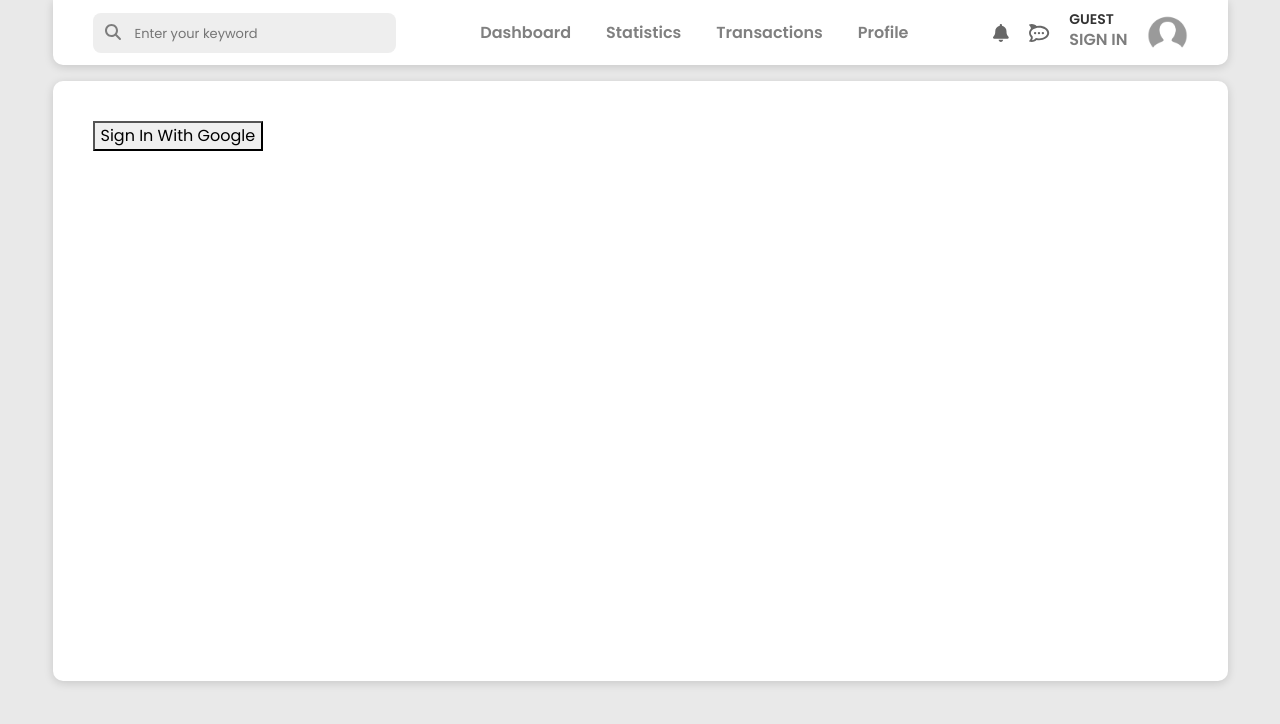
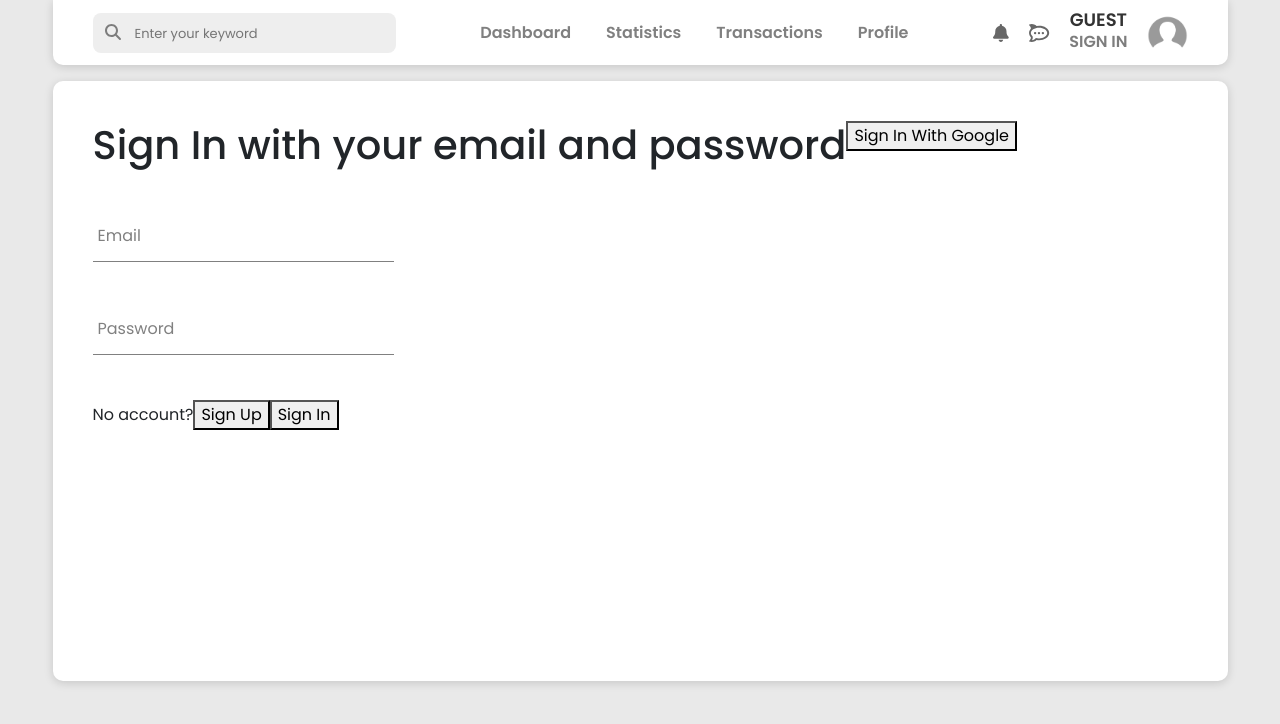
Before and after one commit to nikitaszvan/real-est, a React (Create React App) app: page /sign-in in a window 1280 px wide. Shown: the top 724 px of the page. Built offline with nearby package versions, Linux system fonts and the light colour scheme.

Commit message:
add sign in functionality

```diff
--- /dev/null
+++ b/src/components/form-input/form-input.component.jsx
@@ -0,0 +1,16 @@
+import React from 'react';
+import './form-input.styles.css';
+
+const FormInput = ({ label, ...otherProps }) => {
+
+    return (
+        <div className="group">
+            { label && (
+            <label className={`${otherProps.value.length? 'shrink' : ''} form-input-label`} htmlFor={ label }>{ label }</label>
+            )}
+            <input className='form-input' { ...otherProps } />
+        </div>
+    )
+}
+
+export default FormInput;
--- /dev/null
+++ b/src/components/form-input/form-input.styles.css
@@ -0,0 +1,43 @@
+.group {
+  position: relative;
+  margin: 45px 0;
+}
+.group .form-input {
+  background: none;
+  background-color: white;
+  color: grey;
+  font-size: 18px;
+  padding: 10px 10px 10px 5px;
+  display: block;
+  width: 40%;
+  border: none;
+  border-radius: 0;
+  border-bottom: 1px solid grey;
+  margin: 25px 0;
+}
+.group .form-input:focus {
+  outline: none;
+}
+.group .form-input:focus ~ .form-input-label {
+  top: -14px;
+  font-size: 12px;
+  color: black;
+}
+.group input[type=password] {
+  letter-spacing: 0.3em;
+}
+.group .form-input-label {
+  color: grey;
+  font-size: 16px;
+  font-weight: normal;
+  position: absolute;
+  pointer-events: none;
+  left: 5px;
+  top: 10px;
+  transition: 300ms ease all;
+}
+.group .form-input-label.shrink {
+  top: -14px;
+  font-size: 12px;
+  color: black;
+}
--- /dev/null
+++ b/src/components/form-input/form-input.styles.scss
@@ -0,0 +1,54 @@
+$sub-color: grey;
+$main-color: black;
+
+@mixin shrinkLabel {
+  top: -14px;
+  font-size: 12px;
+  color: $main-color;
+}
+
+.group {
+  position: relative;
+  margin: 45px 0;
+
+  .form-input {
+    background: none;
+    background-color: white;
+    color: $sub-color;
+    font-size: 18px;
+    padding: 10px 10px 10px 5px;
+    display: block;
+    width: 40%;
+    border: none;
+    border-radius: 0;
+    border-bottom: 1px solid $sub-color;
+    margin: 25px 0;
+
+    &:focus {
+      outline: none;
+    }
+
+    &:focus ~ .form-input-label {
+      @include shrinkLabel();
+    }
+  }
+
+  input[type='password'] {
+    letter-spacing: 0.3em;
+  }
+
+  .form-input-label {
+    color: $sub-color;
+    font-size: 16px;
+    font-weight: normal;
+    position: absolute;
+    pointer-events: none;
+    left: 5px;
+    top: 10px;
+    transition: 300ms ease all;
+
+    &.shrink {
+      @include shrinkLabel();
+    }
+  }
+}
--- a/src/components/nav-bar/nav-bar.styles.css
+++ b/src/components/nav-bar/nav-bar.styles.css
@@ -136,12 +136,13 @@
 
 .user-role-container > * {
   margin: 0;
+  text-align: center;
 }
 
 .user-role-container > h3 {
   font-weight: 600;
   color: #333333;
-  font-size: 14px;
+  font-size: 18px;
   margin-top: 14px;
   text-transform: uppercase;
 }
@@ -156,7 +157,6 @@
 
 .user-role-container > a > p {
   color: #7D7D7D;
-  text-align: right;
   font-weight: 600;
 }
 
--- a/src/components/nav-bar/nav-bar.styles.scss
+++ b/src/components/nav-bar/nav-bar.styles.scss
@@ -143,13 +143,14 @@
 
 .user-role-container > * {
     margin: 0;
+    text-align: center;
 }
 
 
 .user-role-container > h3 {
     font-weight: 600;
     color: #333333;
-    font-size: 14px;
+    font-size: 18px;
     margin-top: 14px;
     text-transform: uppercase;
 }
@@ -165,7 +166,6 @@
 
 .user-role-container > a > p {
     color: #7D7D7D;
-    text-align: right;
     font-weight: 600;
 }
 
--- a/src/components/sign-in-up/sign-in-up.component.jsx
+++ b/src/components/sign-in-up/sign-in-up.component.jsx
@@ -1,30 +1,137 @@
 import React, { useState, useContext } from 'react';
 import './sign-in-up.styles.css';
-import { signInWithGooglePopup, createUserDocumentFromAuth } from '../../utils/firebase/firebase.utils';
+import { signInWithGooglePopup, createUserDocumentFromAuth, createAuthUserWithEmailAndPassword } from '../../utils/firebase/firebase.utils';
 import { BrowserRouter as Router, Routes, Route, useNavigate, Navigate, Link, Redirect } from 'react-router-dom';
-
+import FormInput from '../form-input/form-input.component';
 import { UserContext } from '../../contexts/user.context';
 
+const defaultFormFields = {
+    displayName: '',
+    email: '',
+    password: '',
+    confirmPassword: ''
+};
+
 const SignInUp = () => {
-    const [toDashboard, setToDashboard] = React.useState(false);
+    const [ formFields, setFormFields ] = useState(defaultFormFields);
+    const { displayName, email, password, confirmPassword } = formFields;
     const { setCurrentUser } = useContext(UserContext);
+    const [showFirstAndLast, setShowFirstAndLast] = useState(false);
+    const [buttonType, setButtonType] = useState('button');
 
-    // if (toDashboard === true) {
-    //     return <Navigate to="/" />;
-    //   }
     const navigate = useNavigate();
 
+    const clearFormFields = () => {
+        setFormFields(defaultFormFields);
+    }
+
+    const handleSubmit = async (e) => {
+        e.preventDefault();
+
+        if (password !== confirmPassword) {
+            alert('passwords do not match');
+            return;
+        }
+
+        try {
+            const { user } = await createAuthUserWithEmailAndPassword(
+                email,
+                password,
+            );
+
+            await createUserDocumentFromAuth(user, { displayName });
+
+            clearFormFields();
+        }
+        catch (error) {
+            switch (error.code) {
+                case 'auth/weak-password' :
+                    alert('Password must be at least 6 characters');
+                    break;
+                case 'auth/email-already-in-use' :
+                    alert('Cannot create user, email already in use');
+                    break;
+                default:
+                    console.log('user creation encountered an error', error);
+            }
+        }
+    }
+
+    const handleChange = (e) => {
+        const { name, value } = e.target;
+
+        setFormFields({...formFields, [name]: value});
+    }
+
+    const handleSignUpClick = () => {
+        setShowFirstAndLast(!showFirstAndLast);
+        setButtonType(buttonType === 'submit' ? 'button' : 'submit');
+    };
+
     const logGoogleUser = async () => {
+
+        try {
         const { user } = await signInWithGooglePopup();
         setCurrentUser(user);
         navigate('/');
-        // const userDocRef = await createUserDocumentFromAuth(user);
+        const userDocRef = await createUserDocumentFromAuth(user);
+        }
+        catch (error) {
+            switch (error.code) {
+                case 'auth/popup-closed-by-user':
+                    console.error(error);
+                    break;
+            }
+        }
     }
+
+    console.log('status of sign up button:', buttonType, 'status of sign in button:', buttonType === 'submit' ? 'button' : 'submit'  );
 
     return (
         <div className='sign-in-page-container'>
-            <button onClick={ logGoogleUser}
-            >Sign In With Google</button>
+            <div className='email=password-section'>
+                <h1>Sign {showFirstAndLast ? <span>Up</span> : <span>In</span>} with your email and password</h1>
+                <form onSubmit={ handleSubmit }>
+                {showFirstAndLast && (
+                    <FormInput
+                        label='Display Name'
+                        type='text'
+                        onChange={ handleChange }
+                        name='displayName'
+                        value={ displayName }
+                    />)}
+                    <FormInput
+                        label='Email'
+                        type='email'
+                        onChange={ handleChange }
+                        name='email'
+                        value={ email }
+                    />
+                    <FormInput
+                        label='Password'
+                        type='password'
+                        onChange={ handleChange }
+                        name='password'
+                        value={ password }
+                    />
+                    {showFirstAndLast && (
+                    <FormInput
+                        label='Confirm Password'
+                        type='password'
+                        onChange={ handleChange }
+                        name='confirmPassword'
+                        value={ confirmPassword }
+                    />
+                    )}
+                    {!(showFirstAndLast) && <label htmlFor='button'>No account?</label>}
+                    <button type={ buttonType } onClick={ handleSignUpClick }>Sign Up</button>
+                    {(showFirstAndLast) && <label htmlFor='button'>Have an account?</label>}
+                    <button type={ buttonType === 'submit' ? 'button' : 'submit' } onClick={ handleSignUpClick }>Sign In</button>
+                </form>
+            </div>
+            <div className="google-signin-section">
+                <button onClick={ logGoogleUser}>Sign In With Google</button>
+            </div>
         </div>
     );
 }
--- a/src/components/sign-in-up/sign-in-up.styles.css
+++ b/src/components/sign-in-up/sign-in-up.styles.css
@@ -6,4 +6,5 @@
   -moz-box-shadow: 0 2px 10px rgba(0, 0, 0, 0.15);
   height: 600px;
   width: 94%;
+  display: flex;
 }
--- a/src/components/sign-in-up/sign-in-up.styles.scss
+++ b/src/components/sign-in-up/sign-in-up.styles.scss
@@ -6,4 +6,5 @@
     -moz-box-shadow: 0 2px 10px rgba(0, 0, 0, 0.15);
     height: 600px;
     width: 94%;
+    display: flex;
 }
--- a/src/utils/firebase/firebase.utils.js
+++ b/src/utils/firebase/firebase.utils.js
@@ -4,7 +4,9 @@ import {
     signInWithRedirect,
     signInWithPopup,
     GoogleAuthProvider,
-    signOut
+    createUserWithEmailAndPassword,
+    signOut,
+    sign
 } from '@firebase/auth';
 
 import {
@@ -36,13 +38,15 @@ export const signInWithGooglePopup = async () => signInWithPopup(auth, provider)
 
 export const db = getFirestore();
 
-export const createUserDocumentFromAuth = async (userAuth) => {
+export const createUserDocumentFromAuth = async (
+    userAuth,
+    additionalInformation = {}
+    ) => {
+    if (!userAuth) return;
+
     const userDocRef = doc(db, 'users', userAuth.uid);
-    console.log(userDocRef);
 
     const userSnapshot = await getDoc(userDocRef);
-    console.log(userSnapshot);
-    console.log(userSnapshot.exists());
 
     if(!userSnapshot.exists()) {
         const { displayName, email } = userAuth;
@@ -55,9 +59,17 @@ export const createUserDocumentFromAuth = async (userAuth) => {
                 createdAt
             })
         } catch (error) {
-            console.error(error);
+            console.log('error creating the user', error.message);
         }
     }
+    return userDocRef;
 }
 
+export const createAuthUserWithEmailAndPassword = async (email, password) => {
+    if(!email || !password) return;
+
+    return await createUserWithEmailAndPassword(auth, email, password);
+}
+
+
 export const signOutUser = () => signOut(auth);
```
